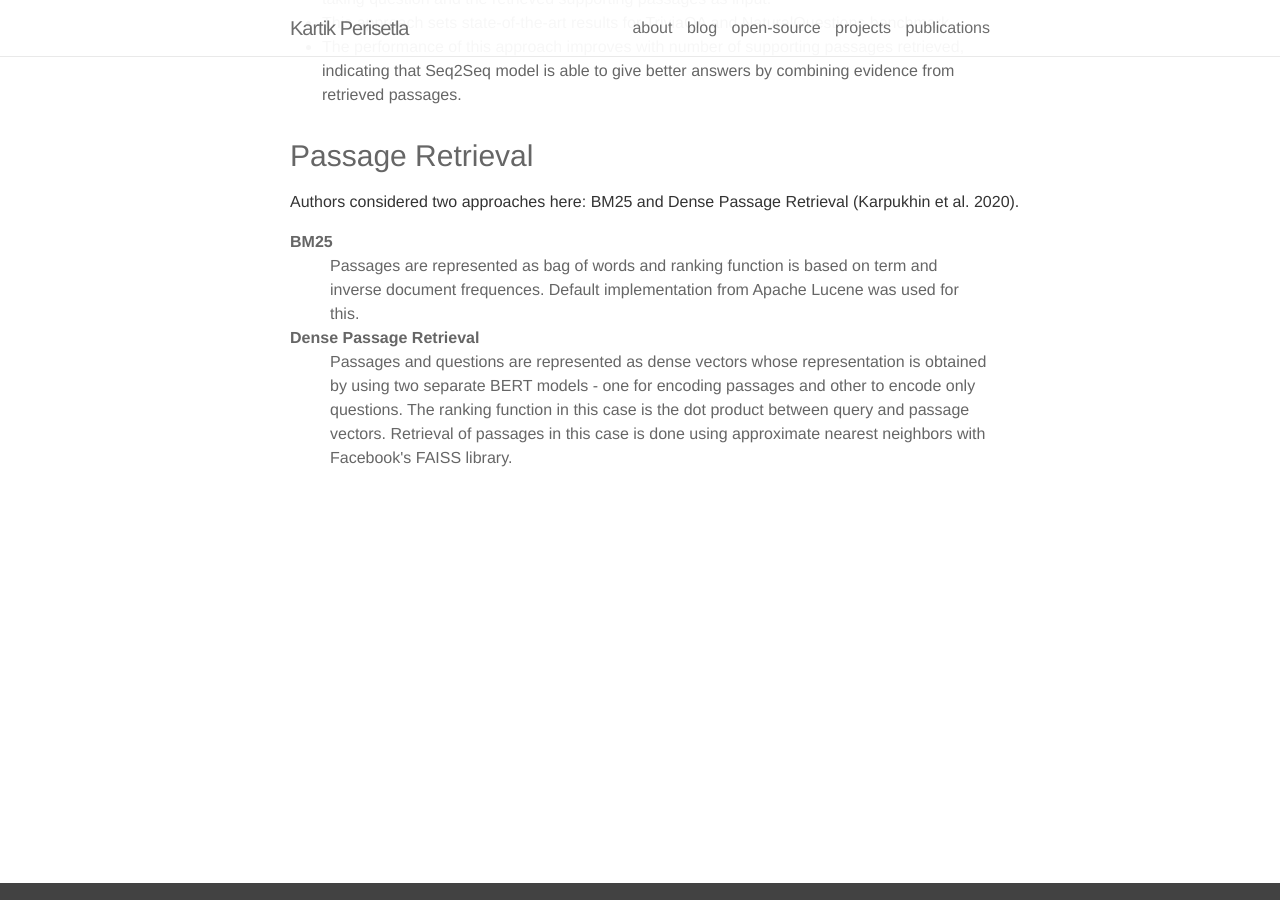
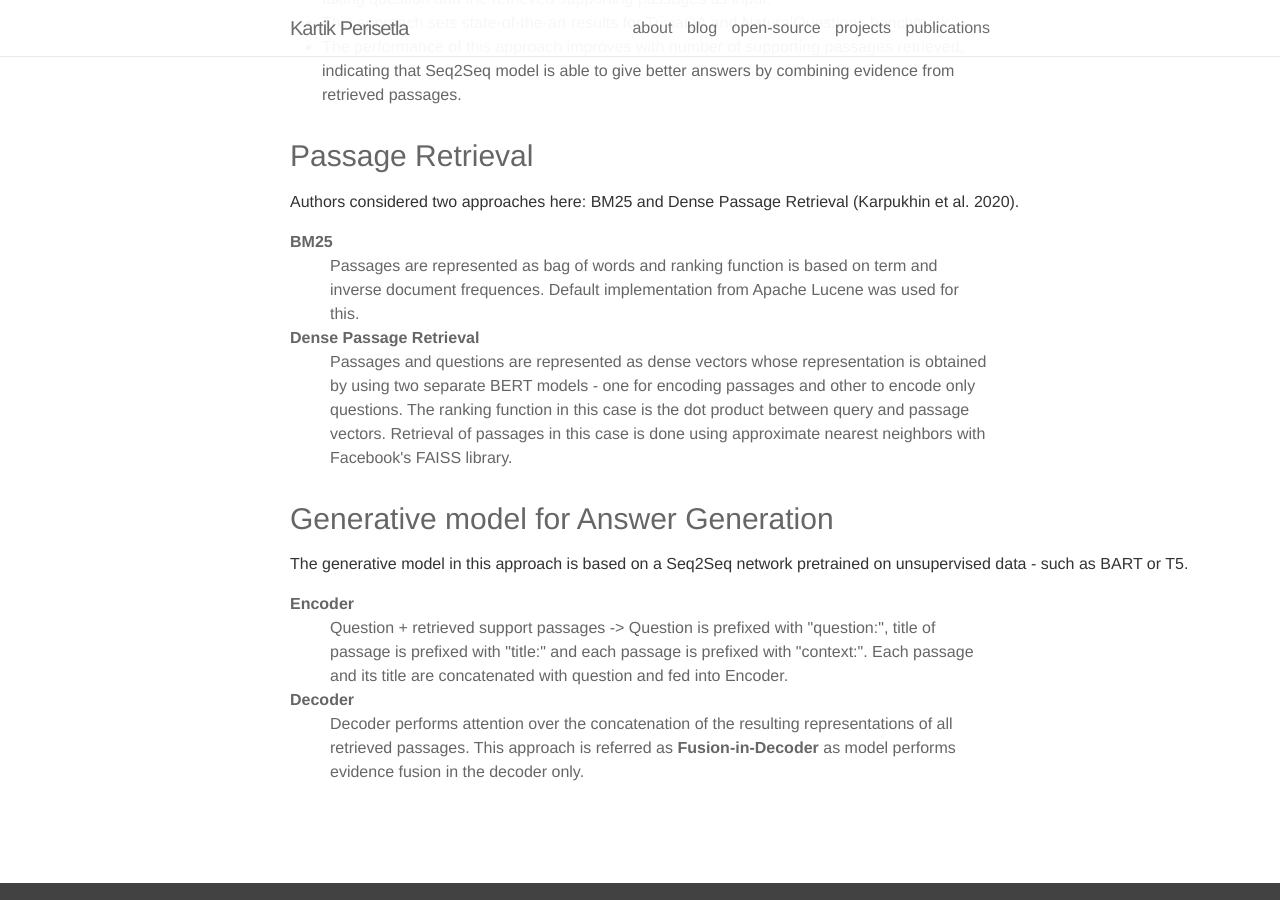
Before and after one commit to kartikperisetla/kartikperisetla.github.io, a Jekyll site: the page built from _posts/2020-07-25-leveraging-passage-retrieval-generative-models-qna.markdown, in a window 1280 px wide and 900 px high, scrolled down 1862 px. Built offline with Jekyll 4.4.1, drawn with Linux system fonts in a browser that asks for light colours; nearby versions of some CDN libraries; comment, search, counter and statistics services are not loaded.

Commit message:
Update 2020-07-25-leveraging-passage-retrieval-generative-models-qna.markdown

```diff
--- a/_posts/2020-07-25-leveraging-passage-retrieval-generative-models-qna.markdown
+++ b/_posts/2020-07-25-leveraging-passage-retrieval-generative-models-qna.markdown
@@ -69,7 +69,18 @@ Authors considered two approaches here: BM25 and Dense Passage Retrieval (Karpuk
 Passages and questions are represented as dense vectors whose representation is obtained by using two separate BERT models - one for encoding passages and other to encode only questions. The ranking function in this case is the dot product between query and passage vectors. Retrieval of passages in this case is done using approximate nearest neighbors with Facebook's FAISS library.
 </dd>
 </dl>
-
+</p>
+<h3>
+Generative model for Answer Generation
+</h3>
+<p align="justify">
+The generative model in this approach is based on a Seq2Seq network pretrained on unsupervised data - such as BART or T5.
+<dl>
+<dt><b>Encoder</b></dt>
+<dd>Question + retrieved support passages -> Question is prefixed with "question:", title of passage is prefixed with "title:" and each passage is prefixed with "context:". Each passage and its title are concatenated with question and fed into Encoder.</dd>
+<dt><b>Decoder</b></dt>
+<dd>Decoder performs attention over the concatenation of the resulting representations of all retrieved passages. This approach is referred as <b> Fusion-in-Decoder</b> as model performs evidence fusion in the decoder only.</dd>
+</dl>
 </p>
 
 {% if page.comments %}
```
